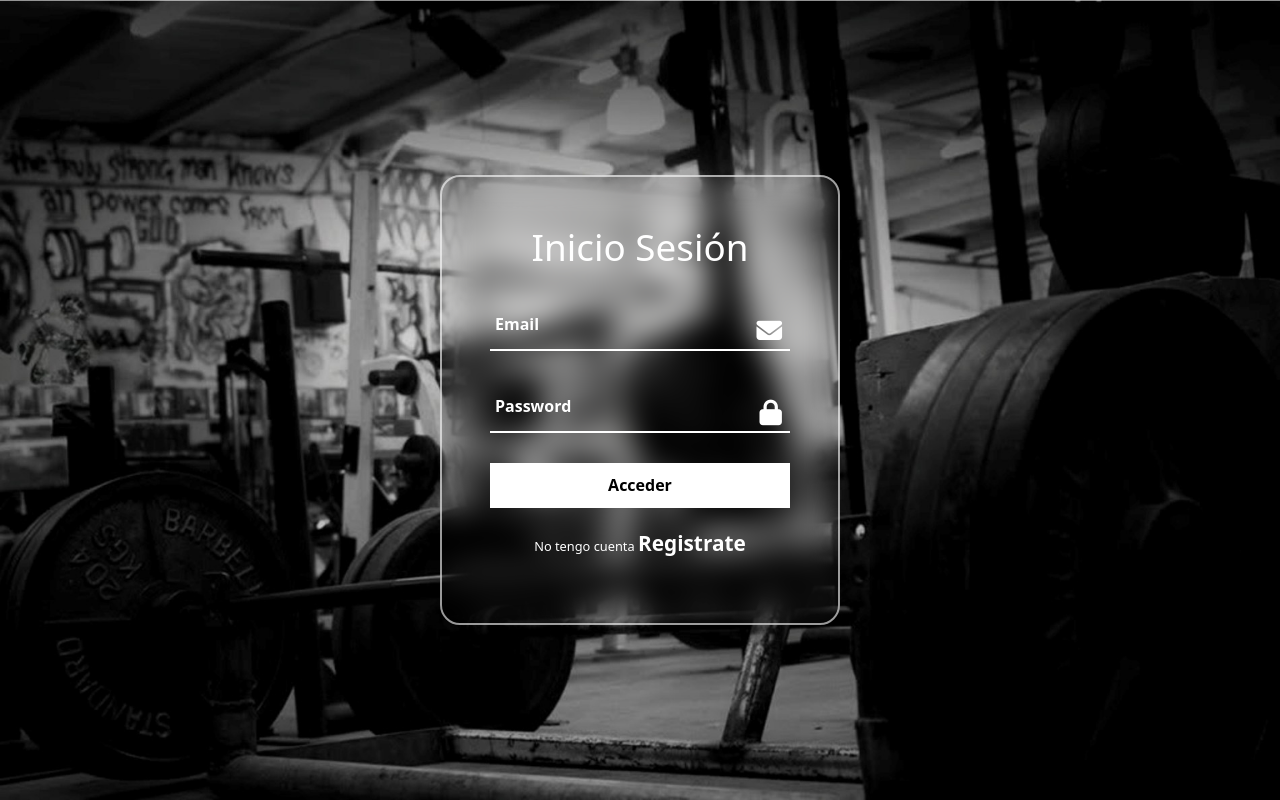
After one commit to JavierFerrer03/repositorioJavierFerrer, a PHP site: page /index.php?accion=login in a window 1280 px wide. The commit adds this page. Run offline with PHP 8.4, Linux system fonts and the light colour scheme.

Commit message:
Avance de la web

```diff
--- /dev/null
+++ b/app/config/config.php
@@ -0,0 +1,5 @@
+<?php
+define('MYSQL_USER', 'root');
+define('MYSQL_PASS', '');
+define('MYSQL_DB', 'healthmastery');
+define('MYSQL_HOST', 'localhost');
--- /dev/null
+++ b/app/controllers/ControladorUsuarios.php
@@ -0,0 +1,11 @@
+<?php
+class ControladorUsuarios{
+
+    public function login(){
+        require 'app/views/login.php';
+    }
+
+    public function register(){
+        require 'app/views/register.php';
+    }
+}
--- /dev/null
+++ b/app/views/login.php
@@ -0,0 +1,41 @@
+<!DOCTYPE html>
+<html lang="en">
+<head>
+    <meta charset="UTF-8">
+    <meta name="viewport" content="width=device-width, initial-scale=1.0">
+    <title>Iniciar Sesión</title>
+    <link rel="stylesheet" href="web/css/css.css">
+    <link href="https://cdn.jsdelivr.net/npm/bootstrap@5.3.3/dist/css/bootstrap.min.css" rel="stylesheet" integrity="sha384-QWTKZyjpPEjISv5WaRU9OFeRpok6YctnYmDr5pNlyT2bRjXh0JMhjY6hW+ALEwIH" crossorigin="anonymous">
+    <link rel="stylesheet" href="https://cdnjs.cloudflare.com/ajax/libs/font-awesome/6.5.2/css/all.min.css" integrity="sha512-SnH5WK+bZxgPHs44uWIX+LLJAJ9/2PkPKZ5QiAj6Ta86w+fsb2TkcmfRyVX3pBnMFcV7oQPJkl9QevSCWr3W6A==" crossorigin="anonymous" referrerpolicy="no-referrer" />
+</head>
+<body>
+    <section>
+        <div class="contenedor">
+            <div class="formulario">
+                <form action="" method="">
+                    <h2>Inicio Sesión</h2>
+
+                    <div class="input-contenedor">
+                        <i class="fa-solid fa-envelope"></i>
+                        <input type="email" required>
+                        <label for="#">Email</label>
+                    </div>
+
+                    <div class="input-contenedor">
+                        <i class="fa-solid fa-lock"></i>
+                        <input type="password" required>
+                        <label for="#">Password</label>
+                    </div>
+                    <div>
+                        <button>Acceder</button>
+                        <div class="registrar">
+                            <p>No tengo cuenta <a href="index.php?accion=register">Registrate</a></p>
+                        </div>
+                    </div>
+                </form>
+            </div>
+        </div>
+    </section>
+    <script src="https://cdn.jsdelivr.net/npm/bootstrap@5.3.3/dist/js/bootstrap.bundle.min.js" integrity="sha384-YvpcrYf0tY3lHB60NNkmXc5s9fDVZLESaAA55NDzOxhy9GkcIdslK1eN7N6jIeHz" crossorigin="anonymous"></script>
+</body>
+</html>
--- a/index.php
+++ b/index.php
@@ -1,10 +1,14 @@
 <?php
 require_once ('app/controllers/ControladorInicio.php');
+require_once ('app/controllers/ControladorUsuarios.php');
+
 
 session_start();
 
 $mapa = array(
     'inicio'=>array('controlador'=>'ControladorInicio','metodo'=>'inicio','privada'=>false),
+    'login'=>array('controlador'=>'ControladorUsuarios','metodo'=>'login'),
+    'register'=>array('controlador'=>'ControladorUsuarios','metodo'=>'register'),
 );
 
 if(isset($_GET['accion'])){ //Compruebo si me han pasado una acción concreta, sino pongo la accción por defecto inicio
@@ -21,23 +25,6 @@ if(isset($_GET['accion'])){ //Compruebo si me han pasado una acción concreta, s
     $accion='inicio';   //Acción por defecto
 }
 
-/* if( !Sesion::existeSesion() && isset($_COOKIE['sid'])){
-    $conexionDB = new ConexionBD(MYSQL_USER,MYSQL_PASS,MYSQL_HOST,MYSQL_BD);
-    $conn = $conexionDB->getConexion();
-
-    //Nos conectamos para obtener el id y la foto del usuario
-    $usuariosDAO = new UsuarioDAO($conn);
-    if($usuario = $usuariosDAO->getBySid($_COOKIE['sid'])){
-        Sesion::iniciarSesion($usuario);
-    }
-}
-
-if(!Sesion::existeSesion() && $mapa[$accion]['privada']){
-    header('location: index.php');
-    print("Debes iniciar sesión para acceder a $accion");
-    die();
-} */
-
 //$acción ya tiene la acción a ejecutar, cogemos el controlador y metodo a ejecutar del mapa
 $controlador = $mapa[$accion]['controlador'];
 $metodo = $mapa[$accion]['metodo'];
--- /dev/null
+++ b/web/css/css.css
@@ -0,0 +1,115 @@
+*{
+    margin: 0;
+    padding: 0;
+}
+
+section{
+    display: flex;
+    justify-content: center;
+    align-items: center;
+    width: 100%;
+    min-height: 100vh;
+    background: url('../images/fondoLogin.jpg');
+    background-position: center;
+    background-size: cover;
+}
+
+.contenedor{
+    position: relative;
+    width: 400px;
+    backdrop-filter: blur(15px);
+    border: 2px solid  rgba(255, 255, 255, .6);
+    height: 450px;
+    border-radius: 20px;
+    display: flex;
+    justify-content: center;
+    align-items: center;
+}
+
+.contenedor h2{
+    font-size: 2.3rem;
+    color: #fff;
+    text-align: center;
+}
+
+.input-contenedor{
+    position: relative;
+    margin: 30px 0;
+    width: 300px;
+    border-bottom: 2px solid #fff;
+}
+
+.input-contenedor label{
+    position: absolute;
+    top: 50%;
+    left: 5px;
+    transform: translateY(-50%);
+    color: #fff;
+    font-size: 1rem;
+    pointer-events: none;
+    transition: .6s;
+    font-weight: bold;
+}
+
+input:focus ~ label,
+input:valid ~ label{
+    top: -5px;
+}
+
+.input-contenedor input{
+    width: 100%;
+    height: 50px;
+    background-color: transparent;
+    border: none;
+    outline: none;
+    font-size: 1rem;
+    padding: - 35px 0 5px;
+    color: #fff;
+}
+
+.input-contenedor i{
+    position: absolute;
+    color: #fff;
+    font-size: 1.6rem;
+    top: 19px;
+    right: 8px;
+}
+
+button{
+    width: 100%;
+    height: 45px;
+    border-radius: 40px;
+    background: #fff;
+    border: none;
+    font-weight: bold;
+    cursor: pointer;
+    outline: none;
+    font-size: 1rem;
+    transition: .4s;
+}
+
+button:hover{
+    opacity: .9;
+}
+
+.registrar{
+    font-size: .8rem;
+    color: #fff;
+    text-align: center;
+    margin: 20px 0 10px;
+}
+
+.registrar p a{
+    text-decoration: none;
+    font-size: 1.3rem;
+    color: #fff;
+    font-weight: bold;
+    transition: .3s;
+}
+
+.registrar p a:hover{
+    text-decoration: underline;
+    color: #fff;
+    font-weight: bold;
+    transition: .3s;
+}
```
Also changed, not shown: app/models/ConexionDB.php (added, +15 -0 lines), app/models/User.php (added, +194 -0 lines), app/models/UserDAO.php (added, +31 -0 lines), app/views/inicio.php (+18 -15 lines), app/views/register.php (added, +31 -0 lines), web/css/styles.css (+17 -11 lines), web/images/fondoLogin.jpg (added).
